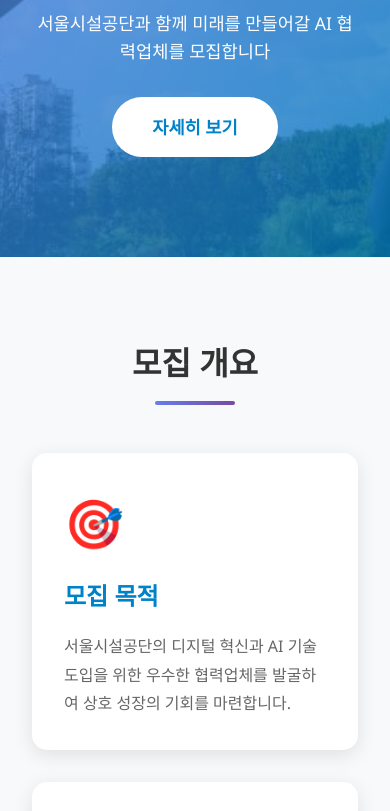
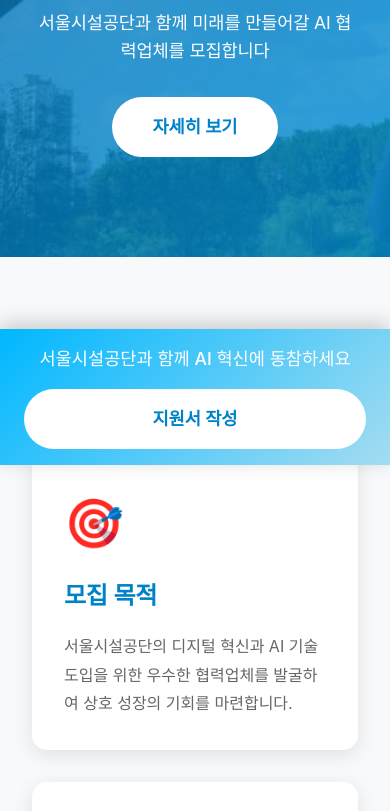
Before and after one commit to spatha1234/sisul_ai_page, a website: page index.html in a window 390 px wide. Shown: the part 379-1190 px from the top of the page. Drawn offline with Linux system fonts and the light colour scheme.

Commit message:
Add files via upload

```diff
--- a/styles.css
+++ b/styles.css
@@ -4,11 +4,14 @@
     box-sizing: border-box;
 }
 
+@import url('https://fonts.googleapis.com/css2?family=Noto+Sans+KR:wght@300;400;500;600;700&display=swap');
+
 body {
-    font-family: 'Segoe UI', 'Malgun Gothic', sans-serif;
+    font-family: 'Noto Sans KR', -apple-system, BlinkMacSystemFont, 'Segoe UI', 'Malgun Gothic', sans-serif;
     line-height: 1.6;
     color: #333;
     overflow-x: hidden;
+    font-weight: 400;
 }
 
 /* 헤더 */
@@ -58,6 +61,7 @@ nav {
     text-decoration: none;
     color: #333;
     font-weight: 500;
+    font-size: 0.95rem;
     transition: color 0.3s;
 }
 
@@ -67,7 +71,7 @@ nav {
 
 /* Hero 섹션 */
 .hero {
-    background: linear-gradient(135deg, #667eea 0%, #0082C9 100%);
+    background: linear-gradient(135deg, #0066B3 0%, #0082C9 50%, #0099E6 100%);
     color: white;
     padding: 300px 2rem 100px;
     text-align: center;
@@ -101,6 +105,8 @@ nav {
     font-size: 3.5rem;
     margin-bottom: 1.5rem;
     animation: fadeInUp 1s ease;
+    font-weight: 700;
+    letter-spacing: -0.02em;
 }
 
 .hero p {
@@ -108,6 +114,8 @@ nav {
     margin-bottom: 2rem;
     opacity: 0.95;
     animation: fadeInUp 1s ease 0.2s both;
+    font-weight: 400;
+    letter-spacing: -0.01em;
 }
 
 .cta-button {
@@ -142,6 +150,8 @@ section {
     color: #333;
     position: relative;
     padding-bottom: 1rem;
+    font-weight: 700;
+    letter-spacing: -0.02em;
 }
 
 .section-title::after {
@@ -152,7 +162,7 @@ section {
     transform: translateX(-50%);
     width: 80px;
     height: 4px;
-    background: linear-gradient(90deg, #667eea, #764ba2);
+    background: linear-gradient(90deg, #0066B3, #0082C9);
     border-radius: 2px;
 }
 
@@ -190,6 +200,8 @@ section {
     font-size: 1.5rem;
     margin-bottom: 1rem;
     color: #0082C9;
+    font-weight: 600;
+    letter-spacing: -0.01em;
 }
 
 .overview-card p {
@@ -224,6 +236,8 @@ section {
     font-size: 1.2rem;
     margin-bottom: 0.5rem;
     color: #333;
+    font-weight: 600;
+    letter-spacing: -0.01em;
 }
 
 .qual-item ul {
@@ -238,7 +252,7 @@ section {
 
 /* 지원 절차 */
 .process {
-    background: linear-gradient(135deg, #f5f7fa 0%, #c3cfe2 100%);
+    background: linear-gradient(135deg, #f5f7fa 0%, #e3f2fd 100%);
 }
 
 .process-steps {
@@ -261,7 +275,7 @@ section {
 .step-number {
     width: 60px;
     height: 60px;
-    background: linear-gradient(135deg, #667eea, #764ba2);
+    background: linear-gradient(135deg, #0066B3, #0082C9);
     color: white;
     border-radius: 50%;
     display: flex;
@@ -276,6 +290,8 @@ section {
     font-size: 1.3rem;
     margin-bottom: 1rem;
     color: #333;
+    font-weight: 600;
+    letter-spacing: -0.01em;
 }
 
 .process-step p {
@@ -285,7 +301,7 @@ section {
 
 /* 문의처 */
 .contact {
-    background: linear-gradient(135deg,#764ba2, #0082C9);
+    background: linear-gradient(135deg, #0066B3, #0082C9);
     color: white;
 }
 
@@ -314,6 +330,8 @@ section {
 .contact-card h4 {
     font-size: 1.3rem;
     margin-bottom: 1rem;
+    font-weight: 600;
+    letter-spacing: -0.01em;
 }
 
 .contact-card p {
@@ -331,12 +349,58 @@ section {
     opacity: 0.8;
 }
 
+/* 고정 푸터 (지원서 작성) */
+.fixed-footer {
+    position: fixed;
+    bottom: 0;
+    left: 0;
+    right: 0;
+    background: linear-gradient(135deg, #00b7ff, #a4dcf1);
+    color: white;
+    padding: 1.5rem 2rem;
+    box-shadow: 0 -5px 20px rgba(0, 0, 0, 0.2);
+    z-index: 1000;
+}
+
+.fixed-footer-content {
+    max-width: 1200px;
+    margin: 0 auto;
+    display: flex;
+    justify-content: space-between;
+    align-items: center;
+    flex-wrap: wrap;
+    gap: 1rem;
+}
+
+.fixed-footer-text {
+    font-size: 1.1rem;
+    font-weight: 500;
+}
+
+.fixed-footer-button {
+    background: white;
+    color: #0082C9;
+    padding: 1rem 2.5rem;
+    border-radius: 50px;
+    text-decoration: none;
+    font-weight: 700;
+    font-size: 1.1rem;
+    transition: transform 0.3s, box-shadow 0.3s;
+    display: inline-block;
+}
+
+.fixed-footer-button:hover {
+    transform: translateY(-3px);
+    box-shadow: 0 10px 25px rgba(0, 0, 0, 0.2);
+}
+
 /* 푸터 */
 footer {
-    background: #54585A;
+    background: #2c3e50;
     color: white;
     text-align: center;
     padding: 2rem;
+    font-weight: 400;
 }
 
 /* 애니메이션 */
@@ -372,6 +436,16 @@ footer {
     .process-steps {
         grid-template-columns: 1fr;
     }
+
+    .fixed-footer-content {
+        flex-direction: column;
+        text-align: center;
+    }
+
+    .fixed-footer-button {
+        width: 100%;
+        text-align: center;
+    }
 }
 
 /* 스크롤 애니메이션 */
```
